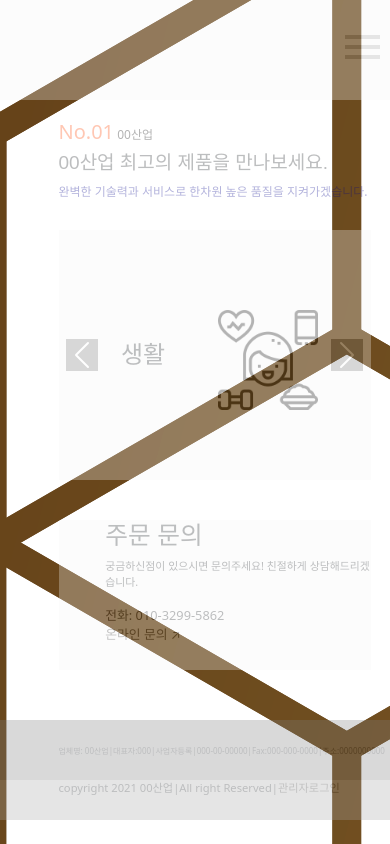
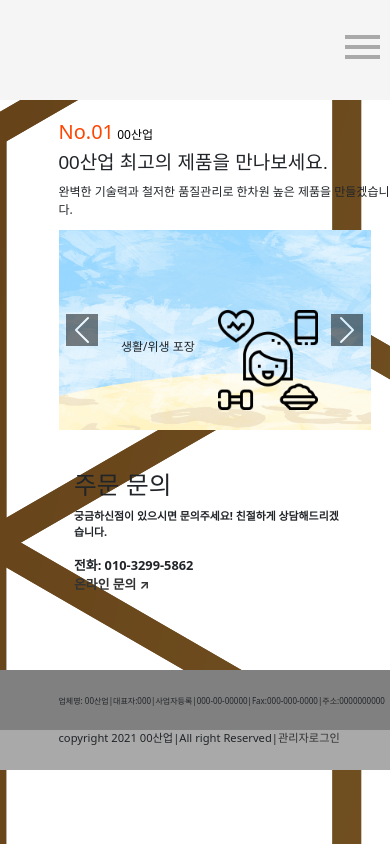
Before and after one commit to parkkingcar/htdocs, a PHP site: page / in a window 390 px wide. Run offline with PHP 8.4, Linux system fonts and the light colour scheme.

Commit message:
menu.css Menu.html

```diff
--- a/css/homepage.css
+++ b/css/homepage.css
@@ -28,7 +28,6 @@
 
 #third-intro{
     font-size: 20px;
-    color: darkblue;
 
 }
 
@@ -40,13 +39,13 @@
 }
 
 
-.active > div{
+.carousel-item > div{
     float: left;
     width: 50%;
     height: 400px;
 }
 
-.active > div > h1{
+.carousel-item > div > h1{
     padding-top: 175px;
     padding-left: 30%;
 }
@@ -73,10 +72,10 @@
 .question{
     margin-top: 40px;
     margin-bottom: 50px;
-    margin-left: 15%;
-    background-color: whitesmoke;
+    margin-left: 7%;
     width: 60%;
     height: 170px;
+    font-weight: bold;
 }
 
 .question > div{
@@ -99,15 +98,15 @@
 
     .carousel{
         width: 80%;
-        height: 300px;
+        height: 250px;
     }
 
-    .active > div{
+    .carousel-item > div{
         float: left;
         height: 250px;
     }
 
-    .active > div > h1{
+    .carousel-item > div > h1{
         padding-top: 135px;
         padding-left: 30%;
         font-size: 150%;
@@ -131,18 +130,22 @@
     #question-second{font-size: 85%;}
 }
 
+
+
 @media screen and (max-width:400px){
     .carousel{
         width: 80%;
-        height: 250px;
+        height: 200px;
     }
 
-    .active > div{
+    .carousel-item > div{
         float: left;
-        height: 250px;
+        font-size: 8px;
+        font-weight: bold;
+        height: 200px;
     }
 
-    .active > div > h1{
+    .carousel-item > div > h1{
         padding-top: 110px;
         padding-left: 40%;
         font-size: 150%;
--- a/index.php
+++ b/index.php
@@ -8,7 +8,7 @@
     <script src="https://cdn.jsdelivr.net/npm/bootstrap@5.1.3/dist/js/bootstrap.bundle.min.js" integrity="sha384-ka7Sk0Gln4gmtz2MlQnikT1wXgYsOg+OMhuP+IlRH9sENBO0LRn5q+8nbTov4+1p" crossorigin="anonymous"></script>
     <title>Home</title>
 </head>
-<body style="background-image: url('img/001.png');background-repeat: no-repeat;opacity:30%;">
+<body style="background-image: url('img/001.png');background-repeat: no-repeat;">
 <?php include 'Menu.php';?>
 
 <?php
@@ -21,21 +21,21 @@ $menu->printMenu();
     <div id="intor-sub">
         <h2 id="first-intro"><span id="first">No.01</span> 00산업</h2>
         <h1 id="second-intro">00산업 최고의 제품을 만나보세요.</h1>
-        <p id="third-intro">완벽한 기술력과 서비스로 한차원 높은 품질을 지켜가겠습니다.</p>
+        <p id="third-intro">완벽한 기술력과 철저한 품질관리로 한차원 높은 제품을 만들겠습니다.</p>
     </div>
 </div>
 
 <!--베너 생성-->
 <div id="carouselExampleControls" class="carousel slide" data-bs-ride="carousel">
     <div class="carousel-inner">
-        <div class="carousel-item active">
-            <div><h1>생활</h1></div>
+        <div class="carousel-item active" style="background-image: url('img/banner_2.jpg');background-size: 100% 100%; height: 120%;">
+            <div><h1>생활/위생 포장</h1></div>
             <div class="scroll">
                 <img src="img/life.png">
             </div>
         </div>
-        <div class="carousel-item">
-            <div><h1>식품</h1></div>
+        <div class="carousel-item" style="background-image: url('img/banner_2.jpg');background-size: 100% 100%; height: 120%;">
+            <div><h1>식품/위생 포장</h1></div>
             <div class="scroll">
                 <img src="img/food.png">
             </div>
```
Also changed, not shown: img/back.jpg (added), img/banner.jpg (added), img/banner_2.jpg (added), img/product.gif (added).
